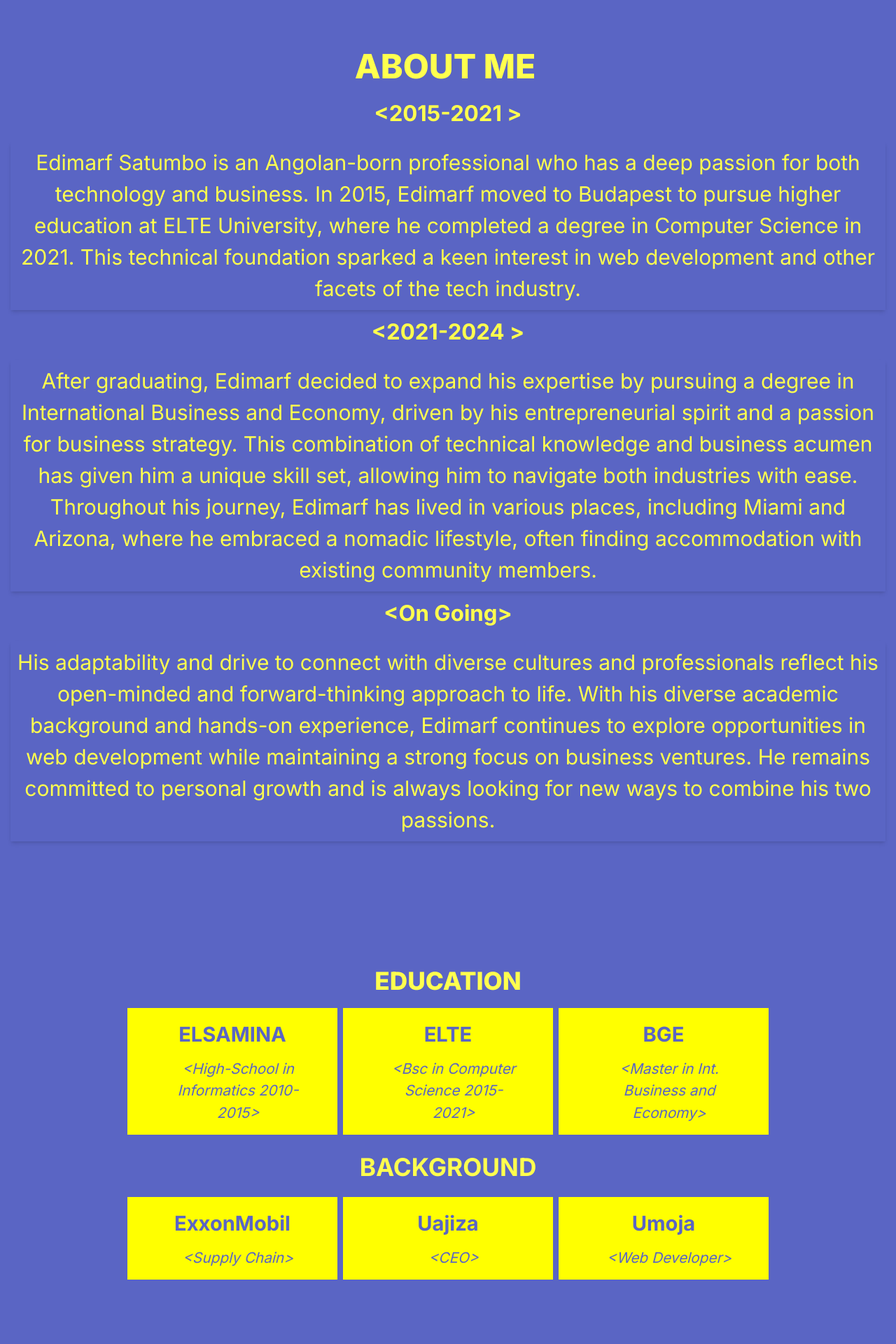
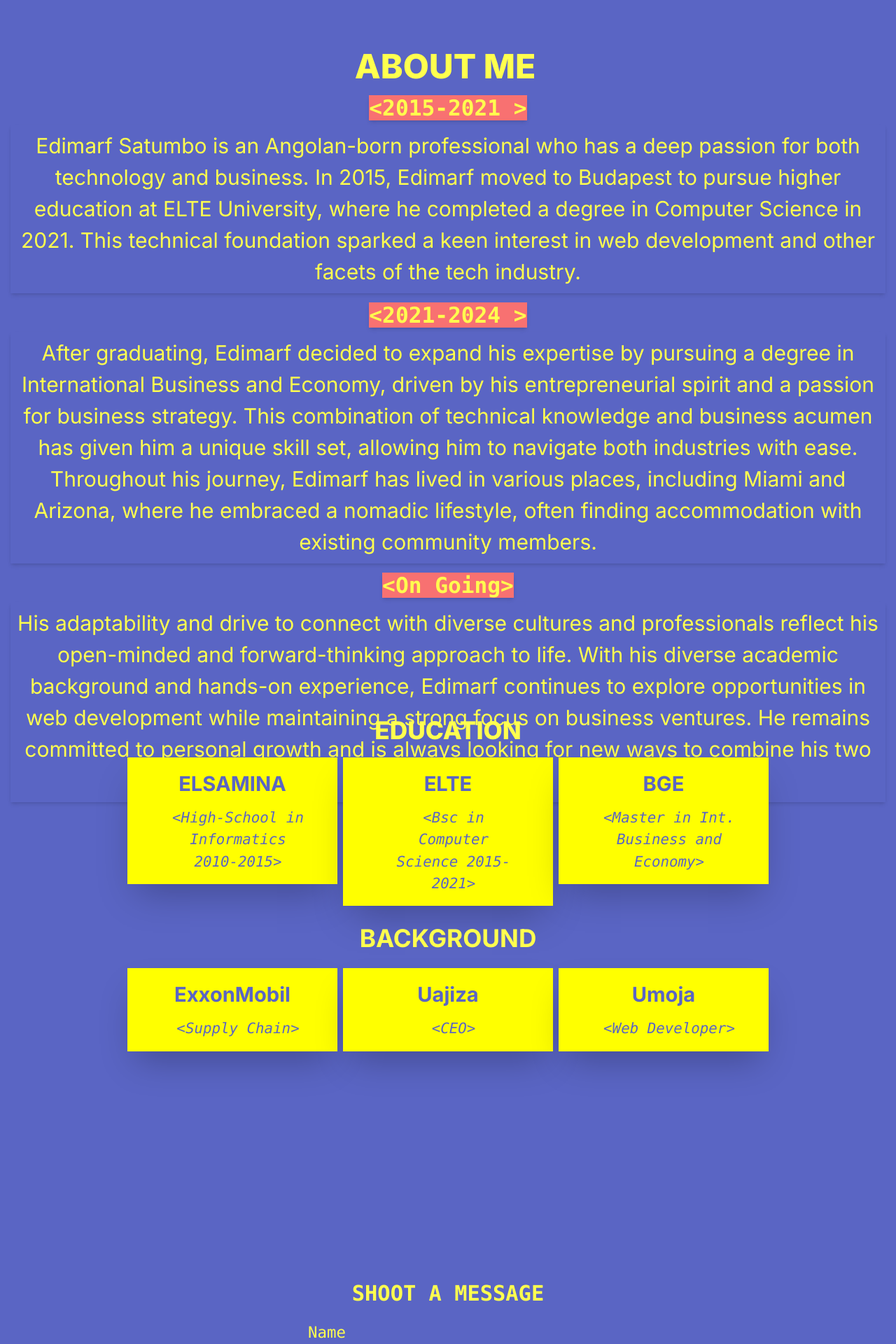
Before and after one commit to Satumbo9/satumbo9, a Next.js app: page / in a window 1280 px wide. Shown: the part 820-2740 px from the top of the page at 70% size. Built offline with nearby package versions, Linux system fonts and the light colour scheme.

Commit message:
UI ADJUSTMENT --> DONE

```diff
--- a/app/Components/Pages/ABOUT/page.tsx
+++ b/app/Components/Pages/ABOUT/page.tsx
@@ -19,21 +19,23 @@ import React from "react";
 
 export default function AboutPage() {
   return (
-    <section id="ABOUT" className="flex flex-col items-center">
+    <section id="ABOUT" className="flex flex-col items-center md:h-screen">
       <div className="w-full flex flex-col items-center   ">
         <span className="font-bold text-[2em] md:text-[3em] text-center  flex gap-2 2xl:text-[3em] items-center justify-center">
-          <p className="font-extrabold ">ABOUT ME</p>
+          <p className="font-extrabold text-[0.40em] md:text-[1em]">ABOUT ME</p>
           <p className="">
             {/* {React.createElement(VolumeX, {
               style: GENERAL_ICON_PAGE,
             })} */}
           </p>
         </span>
-        <span className=" h-fit 2xl:w-[800px] 2xl:text-[1em] text-center    lg:text-[1.50em] ">
-          <p className="font-bold mb-4 mt-2 text-[1.30em]  ">
+        <span className="  2xl:w-[800px] 2xl:text-[1em] text-center    lg:text-[1.50em] ">
+          <code className="font-bold mb-4 mt-2 md:text-[1.30em] shadow-md bg-red-400
+
+">
             {" "}
             &lt;2015-2021 &gt;
-          </p>
+          </code>
           <p
             className="mb-2 text-[1.0em] md:text-[1.0em] xl:text-[1.25em] shadow-md p-2
 
@@ -47,9 +49,11 @@ export default function AboutPage() {
             facets of the tech industry.
           </p>
 
-          <p className="font-bold mb-4 mt-2 text-[1.30em] ">
+          <code className="font-bold mb-4 mt-2 md:text-[1.30em] shadow-md bg-red-400
+
+">
             &lt;2021-2024 &gt;
-          </p>
+          </code>
 
           <p className="mb-2 text-[1.0em] md:text-[1.0em] xl:text-[1.25em] shadow-md p-2">
             After graduating, Edimarf decided to expand his expertise by
@@ -61,7 +65,9 @@ export default function AboutPage() {
             including Miami and Arizona, where he embraced a nomadic lifestyle,
             often finding accommodation with existing community members.
           </p>
-          <p className="font-bold mb-4 mt-2 text-[1.30em]">&lt;On Going&gt;</p>
+          <code className="font-bold mb-4 mt-2 md:text-[1.30em] shadow-md bg-red-400
+
+">&lt;On Going&gt;</code>
           <p className="text-[1.0em] md:text-[1.0em] xl:text-[1.25em]  shadow-md p-2 ">
             His adaptability and drive to connect with diverse cultures and
             professionals reflect his open-minded and forward-thinking approach
@@ -73,10 +79,7 @@ export default function AboutPage() {
           </p>
         </span>
       </div>
-      <div
-        className="2xl:mt-[2em] w-full
-      flex items-center justify-center flex-col text-center"
-      ></div>
+
     </section>
   );
 }
--- a/app/Components/Pages/FOOTER/page.tsx
+++ b/app/Components/Pages/FOOTER/page.tsx
@@ -25,26 +25,26 @@ export default function Footer() {
         </Link>
         <p className="md:hidden">&copy; by satumbo9</p>
         <div className=" hidden md:flex md:flex-col p-4 text-center items-center justify-center">
-          <p className="font-bold text-[1.4em] 2xl:text-[1.20em]">
+          <code className="font-bold text-[1.4em] 2xl:text-[1.20em]">
             INFORMATION
-          </p>
+          </code>
           <div className="flex flex-col text-center w-[200px] 2xl:text-[1.20em]">
-            <Link href="#">LinkedIn</Link>
-            <Link href="#">Pexels</Link>
-            <Link href="#">VideoMaker Skills</Link>
-            <Link href="#">inTerviews</Link>
+            <Link href="#"> <code>LinkedIn </code> </Link>
+            <Link href="#"> <code>Pexels</code></Link>
+            <Link href="#"> <code>VideoMaker Skills</code></Link>
+            <Link href="#"> <code>inTerviews</code></Link>
           </div>
         </div>
         <div className=" hidden md:flex md:flex-col p-4 text-center">
-          <p className="font-bold text-[1.4em] 2xl:text-[1.20em] ">CONTACT</p>
+          <code className="font-bold text-[1.4em] 2xl:text-[1.20em] ">CONTACT</code>
           <div className="flex flex-col text-center w-[200px] 2xl:text-[1.50em]">
-            <Link href="#">hello@satumbo.com</Link>
-            <Link href="#">+36309917135</Link>
+            <Link href="#"><code>hello@satumbo.com</code></Link>
+            <Link href="#"><code>+36309917135</code></Link>
           </div>
         </div>
 
         <div className=" hidden md:flex md:flex-col p-4 text-center">
-          <p className="font-bold text-[1.4em] 2xl:text-[1.20em] ">SOCIAL</p>
+          <code className="font-bold text-[1.4em] 2xl:text-[1.20em] ">SOCIAL</code>
           <div
             className="flex flex-row text-center w-[200px] 2xl:text-[1.50em] gap-3 items-center justify-center
           mt-4"
--- a/app/Components/Pages/HOME/page.tsx
+++ b/app/Components/Pages/HOME/page.tsx
@@ -14,7 +14,7 @@ export default function HomePage() {
   return (
     <section
       id="Home"
-      className="flex flex-col h-[70vh] md:h-screen items-center "
+      className="flex flex-col h-[70vh] sm:h-screen items-center "
     >
       <div>
         <Image
@@ -30,10 +30,10 @@ export default function HomePage() {
 
         className={`text-[1.25em] md:text-[1.40em] 2xl:text-[1.70em]  px-4 text-center w-[20.10em] md:w-[30.25em] font-bold`}
       >
-        <p>
+        <code>
           Edimarf Satumbo was born in the 90s and still alive making amazing art
           and web projects
-        </p>
+        </code>
       </div>
     </section>
   );
--- a/app/Components/Pages/TALK_TO_ME/page.tsx
+++ b/app/Components/Pages/TALK_TO_ME/page.tsx
@@ -23,19 +23,19 @@ export default function SendMeAnEmail() {
   return (
     <section
       id="TALK"
-      className="h-screen sm:h-screen flex flex-col items-center justify-center bg-gray-900"
+      className=" sm:h-screen flex flex-col items-center justify-center py-10"
     >
       <FormData />
 
       <div className="flex flex-col gap-2 md:flex-row items-center justify-center mt-10 ">
         <ButtonPage Onclick={handleHireMe} type="button">
-          <p className=" text-[1.20em]">Hire-me</p>
+          <p className=" text-[1.20em]"><code>Hire-me</code></p>
           {React.createElement(Briefcase, {
             style: HOME_ICON_SIZE,
           })}
         </ButtonPage>
         <ButtonPage Onclick={handleResume} type="button">
-          <p className=" text-[1.20em]">Resume</p>
+          <p className=" text-[1.20em]"><code>Resume</code></p>
           {React.createElement(Download, {
             style: HOME_ICON_SIZE,
             // cursor: "Pointer",
--- a/app/Components/Util/CardItems.tsx
+++ b/app/Components/Util/CardItems.tsx
@@ -13,15 +13,17 @@ export default function CardItems({
     <div
       className="flex flex-col text-center items-center justify-center bg-[yellow] text-[#5a65c4] p-4 transition ease-in-out delay-10   hover:bg-[#5a65c4] hover:shadow-lg
 
- hover:text-[yellow] duration-100 w-[300px] 2xl:w-[400px] "
+ hover:text-[yellow] duration-100 w-[300px] 2xl:w-[400px]  shadow-2xl
+
+ "
       key={id}
     >
       <p className="text-[1.4em] md:font-bold text-center 2xl:text-[1.20em]">
         {title}
       </p>
-      <p className="hidden md:inline-block ml-4 w-[200px] 2xl:w-[200px] mt-3 text-center italic 2xl:text-[1em]">
+      <code className="hidden md:inline-block ml-4 w-[200px] 2xl:w-[200px] mt-3 text-center italic 2xl:text-[1em]">
         &lt;{description}&gt;
-      </p>
+      </code>
     </div>
   );
 }
--- a/app/Components/Util/Form.tsx
+++ b/app/Components/Util/Form.tsx
@@ -13,7 +13,7 @@ export const Form: React.FC<FormComponentProps> = ({
     <form
       name={name}
       {...props}
-      className="w-[200px] md:w-[400px] flex flex-col gap-4"
+      className="w-[200px] md:w-[400px] flex flex-col gap-4 "
     >
       {children}
     </form>
--- a/app/Components/Util/FormData.tsx
+++ b/app/Components/Util/FormData.tsx
@@ -46,20 +46,20 @@ export default function FormData() {
     formState: { errors },
   } = form;
   const ERROR_CHECKER_NAME = errors.name && (
-    <p className="text-[red] text-[1.20em]">{errors.name.message}</p>
+    <code className="text-[#ff0084] text-[1.20em]">{errors.name.message}</code>
   );
 
   const ERROR_CHECKER_EMAIL = errors.email && (
-    <p className="text-[red] text-[1.20em]">{errors.email.message}</p>
+    <code className="text-[red] text-[1.20em] ">{errors.email.message}</code>
   );
   return (
     <div className="flex flex-col  items-center justify-center">
-      <span className="font-bold text-[1.80em] md:text-[2.90em] mt-4 text-center  mb-4">
+      <code className="font-bold text-[1.20em] md:text-[1.90em]  mt-4 text-center  mb-4">
         {formHeaderMessage}
-      </span>
-      <Form className="" onSubmit={handleSubmit(onSubmit)} name="talk-to-me">
+      </code>
+      <Form onSubmit={handleSubmit(onSubmit)} name="talk-to-me">
         {/* <div className="h-[150px] "> */}
-        <div className="h-[100px] mb-2">
+        <div className="h-[100px] mb-4">
           <InputForm
             label="Name"
             type="text"
@@ -69,7 +69,7 @@ export default function FormData() {
           />
           {ERROR_CHECKER_NAME}
         </div>
-        <div className="h-[100px] mb-2">
+        <div className="h-[100px] mb-10">
           <InputForm
             label="Email"
             type="text"
--- a/app/Components/Util/InputForm.tsx
+++ b/app/Components/Util/InputForm.tsx
@@ -15,7 +15,7 @@ export const InputForm = forwardRef<HTMLInputElement, InputComponentProps>(
           htmlFor={id}
           className="text-[1.40em] mb-4 md:text[1em] "
         >
-          {label}
+          <code>{label}</code>
         </label>
         <input
           id={id}
```
